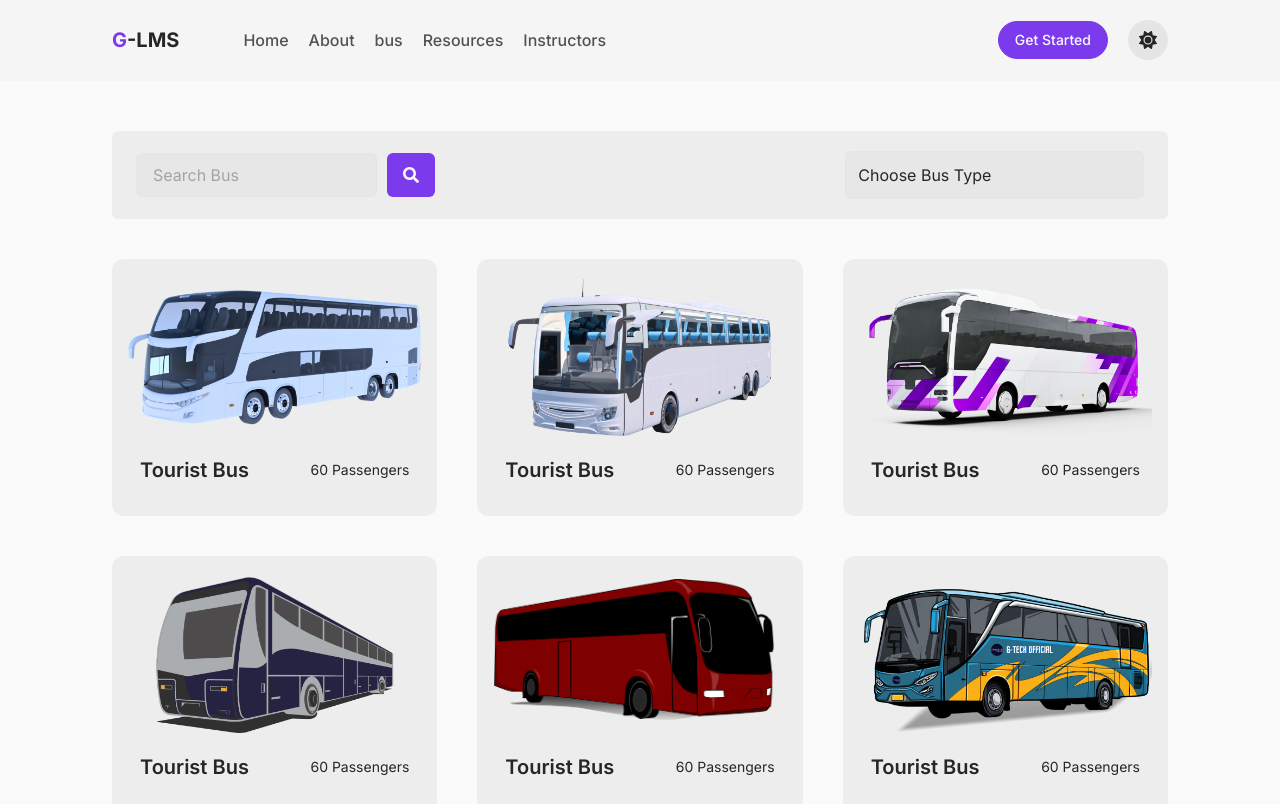
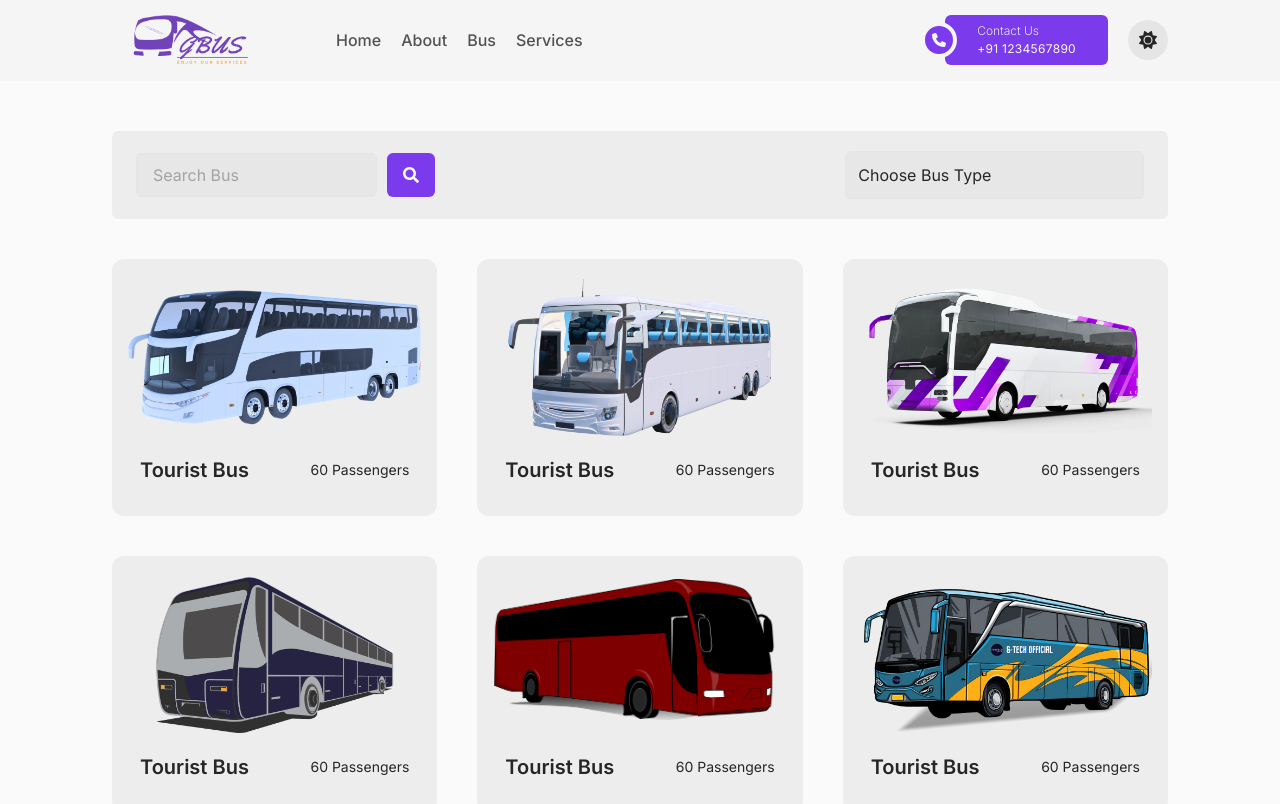
Before and after one commit to gokarna123-goku/bus-ticket-booking, a React (Vite) app: page /bus in a window 1280 px wide. Shown: the top 804 px of the page. Built offline with nearby package versions, Linux system fonts and the light colour scheme.

Commit message:
complete the all section

```diff
--- a/index.html
+++ b/index.html
@@ -2,7 +2,7 @@
 <html lang="en">
   <head>
     <meta charset="UTF-8" />
-    <!-- <link rel="icon" type="image/svg+xml" href="/vite.svg" /> -->
+    <link rel="icon" type="image/svg+xml" href="/src/assets/logo.png" />
     <meta name="viewport" content="width=device-width, initial-scale=1.0" />
     <title>Online Bus Ticket Booking</title>
   </head>
--- a/src/App.jsx
+++ b/src/App.jsx
@@ -16,7 +16,7 @@ function App() {
           <Routes>
             <Route path="/" element={<HomeContainer />} />
             <Route path="/bus" element={<Bus />} />
-            <Route path="/bus-details" element={<Detail />} />
+            <Route path="/bus/bus-details" element={<Detail />} />
           </Routes>
           <Footer />
         </div>
--- a/src/components/navbar/Navbar.jsx
+++ b/src/components/navbar/Navbar.jsx
@@ -1,18 +1,19 @@
 import React from 'react';
-import { FaBars } from 'react-icons/fa6';
+import { FaBars, FaPhone } from 'react-icons/fa6';
 import { LiaTimesSolid } from 'react-icons/lia';
 import { Link } from 'react-router-dom';
 import ThemeSwitcher from '../theme/ThemeSwitcher';
+
+import Logo from "../../assets/logo.png";
 
 const Navbar = () => {
     const [open, setOpen] = React.useState(false);
 
     const navLinks = [
         { href: '/', label: 'Home' },
-        { href: '#about', label: 'About' },
-        { href: '#bus', label: 'bus' },
-        { href: '#resources', label: 'Resources' },
-        { href: '#instructors', label: 'Instructors' },
+        { href: '/about', label: 'About' },
+        { href: '/bus', label: 'Bus' },
+        { href: '/services', label: 'Services' },
     ];
 
     const handleClick = () => {
@@ -27,7 +28,7 @@ const Navbar = () => {
         <nav className='w-full h-[8ch] bg-neutral-100 dark:bg-neutral-900 flex items-center md:flex-row lg:px-28 md:px-16 sm:px-7 px-4 fixed top-0 z-50'>
             {/* Logo Section */}
             <Link to="/" className='text-xl text-neutral-800 dark:text-neutral-200 font-bold mr-16'>
-                <span className="text-violet-600">G</span>-LMS
+                <img src={Logo} alt="logo" className="w-40 h-auto object-contain" />
             </Link>
             {/* Toggle button */}
             <button
@@ -55,9 +56,23 @@ const Navbar = () => {
                     ))}
                 </ul>
                 <div className='flex md:items-center sm:items-start items-start gap-x-5 gap-y-2 flex-wrap md:flex-row sm:flex-col flex-col text-base font-medium text-neutral-800'>
-                    <button className='bg-violet-600 px-4 py-2 rounded-full border border-violet-600 text-sm text-neutral-50 font-medium hover:bg-violet-600/5 hover:text-violet-600 ease-in-out duration-300'>
+                    {/* <button className='bg-violet-600 px-4 py-2 rounded-full border border-violet-600 text-sm text-neutral-50 font-medium hover:bg-violet-600/5 hover:text-violet-600 ease-in-out duration-300'>
                         Get Started
-                    </button>
+                    </button> */}
+
+                    <div className="relative bg-violet-600 rounded-md px-8 py-2 w-fit cursor-pointer">
+                        <div className="absolute top-[50%] -left-6 translate-y-[-50%] w-9 h-9 rounded-full bg-violet-600 border-4 border-neutral-100 dark:border-neutral-900 flex items-center justify-center">
+                            <FaPhone className='text-neutral-50 text-sm' />
+                        </div>
+                        <div className="space-y-0.5">
+                            <p className="text-xs text-neutral-200 font-light">
+                                Contact Us
+                            </p>
+                            <p className="text-xs font-normal text-neutral-50 tracking-wide">+91 1234567890</p>
+                        </div>
+                    </div>
+
+
                     <ThemeSwitcher />
                 </div>
             </div>
--- a/src/pages/bus/Bus.jsx
+++ b/src/pages/bus/Bus.jsx
@@ -40,7 +40,7 @@ const Bus = () => {
             {/* Bus collection */}
             <div className="w-full grid grid-cols-3 gap-10">
 
-                <Link to={"/bus-details"} className="w-full bg-neutral-200/60 block dark:bg-neutral-900/40 rounded-xl p-4">
+                <Link to={"/bus/bus-details"} className="w-full bg-neutral-200/60 block dark:bg-neutral-900/40 rounded-xl p-4">
                     <img src={Bus1} alt="bus img" className="w-full aspect-video object-contain object-center" />
                     <div className="px-3 py-4 space-y-2">
                         <div className="flex items-center justify-between">
@@ -54,7 +54,7 @@ const Bus = () => {
                     </div>
                 </Link>
 
-                <Link to={"/bus-details"} className="w-full bg-neutral-200/60 block dark:bg-neutral-900/40 rounded-xl p-4">
+                <Link to={"/bus/bus-details"} className="w-full bg-neutral-200/60 block dark:bg-neutral-900/40 rounded-xl p-4">
                     <img src={Bus2} alt="bus img" className="w-full aspect-video object-contain object-center" />
                     <div className="px-3 py-4 space-y-2">
                         <div className="flex items-center justify-between">
@@ -68,7 +68,7 @@ const Bus = () => {
                     </div>
                 </Link>
 
-                <Link to={"/bus-details"} className="w-full bg-neutral-200/60 block dark:bg-neutral-900/40 rounded-xl p-4">
+                <Link to={"/bus/bus-details"} className="w-full bg-neutral-200/60 block dark:bg-neutral-900/40 rounded-xl p-4">
                     <img src={Bus3} alt="bus img" className="w-full aspect-video object-contain object-center" />
                     <div className="px-3 py-4 space-y-2">
                         <div className="flex items-center justify-between">
@@ -82,7 +82,7 @@ const Bus = () => {
                     </div>
                 </Link>
 
-                <Link to={"/bus-details"} className="w-full bg-neutral-200/60 block dark:bg-neutral-900/40 rounded-xl p-4">
+                <Link to={"/bus/bus-details"} className="w-full bg-neutral-200/60 block dark:bg-neutral-900/40 rounded-xl p-4">
                     <img src={Bus4} alt="bus img" className="w-full aspect-video object-contain object-center" />
                     <div className="px-3 py-4 space-y-2">
                         <div className="flex items-center justify-between">
@@ -96,7 +96,7 @@ const Bus = () => {
                     </div>
                 </Link>
 
-                <Link to={"/bus-details"} className="w-full bg-neutral-200/60 block dark:bg-neutral-900/40 rounded-xl p-4">
+                <Link to={"/bus/bus-details"} className="w-full bg-neutral-200/60 block dark:bg-neutral-900/40 rounded-xl p-4">
                     <img src={Bus5} alt="bus img" className="w-full aspect-video object-contain object-center" />
                     <div className="px-3 py-4 space-y-2">
                         <div className="flex items-center justify-between">
@@ -110,7 +110,7 @@ const Bus = () => {
                     </div>
                 </Link>
 
-                <Link to={"/bus-details"} className="w-full bg-neutral-200/60 block dark:bg-neutral-900/40 rounded-xl p-4">
+                <Link to={"/bus/bus-details"} className="w-full bg-neutral-200/60 block dark:bg-neutral-900/40 rounded-xl p-4">
                     <img src={Bus6} alt="bus img" className="w-full aspect-video object-contain object-center" />
                     <div className="px-3 py-4 space-y-2">
                         <div className="flex items-center justify-between">
```
Also changed, not shown: src/assets/logo.png (added).
